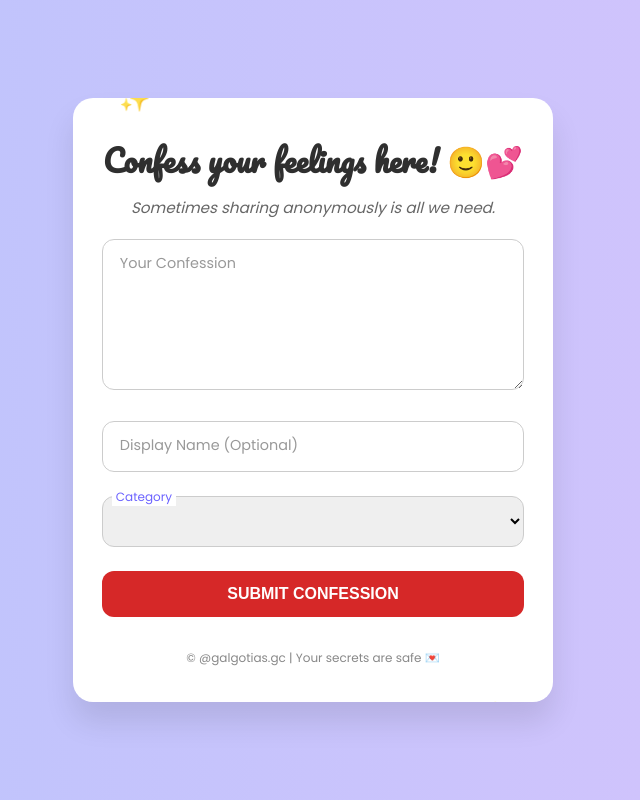
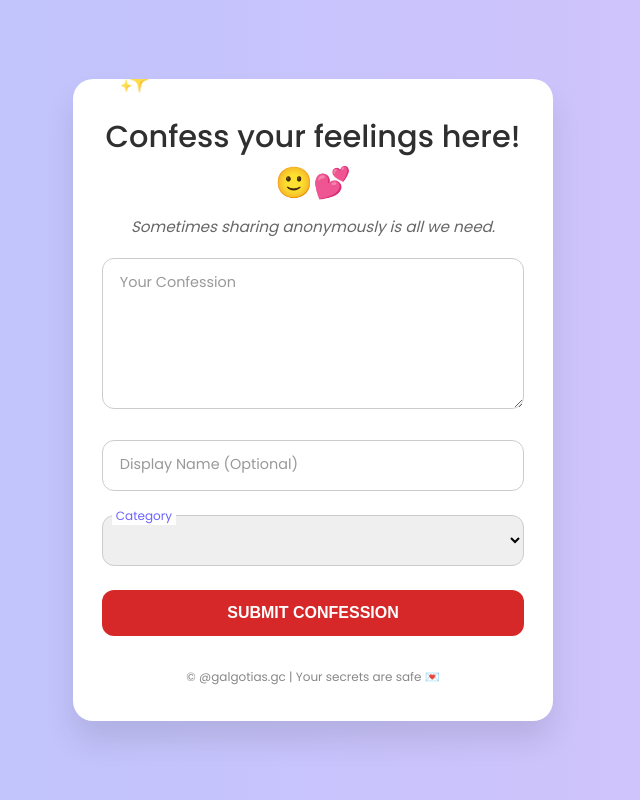
Before and after one commit to iChetan7/confess-form, a plain HTML site: page index.html in a window 1280 px wide. Shown: the whole page, without its empty margins (327-967 px from the left). Drawn offline with Linux system fonts and the light colour scheme.

Commit message:
Update index.html

```diff
--- a/index.html
+++ b/index.html
@@ -70,14 +70,13 @@
     }
 
     .heading-text {
-      font-family: 'Pacifico', cursive;
-      font-size: 1.9rem;
-      font-weight: 700;
-      color: #2f2f2f;
-      margin-bottom: 0.6rem;
-      z-index: 2;
-      position: relative;
-      font-family: 'Pacifico', cursive, "Apple Color Emoji", "Segoe UI Emoji", "Noto Color Emoji", sans-serif;
+      font-family font-family: 'Pacifico', cursive, "Apple Color Emoji", "Segoe UI Emoji", "Noto Color Emoji", sans-serif;
+  font-size: 1.9rem;
+  font-weight: 500; /* पहले 700 था */
+  color: #2f2f2f;
+  margin-bottom: 0.6rem;
+  z-index: 2;
+  position: relative;
     }
 
     .subline {
```
